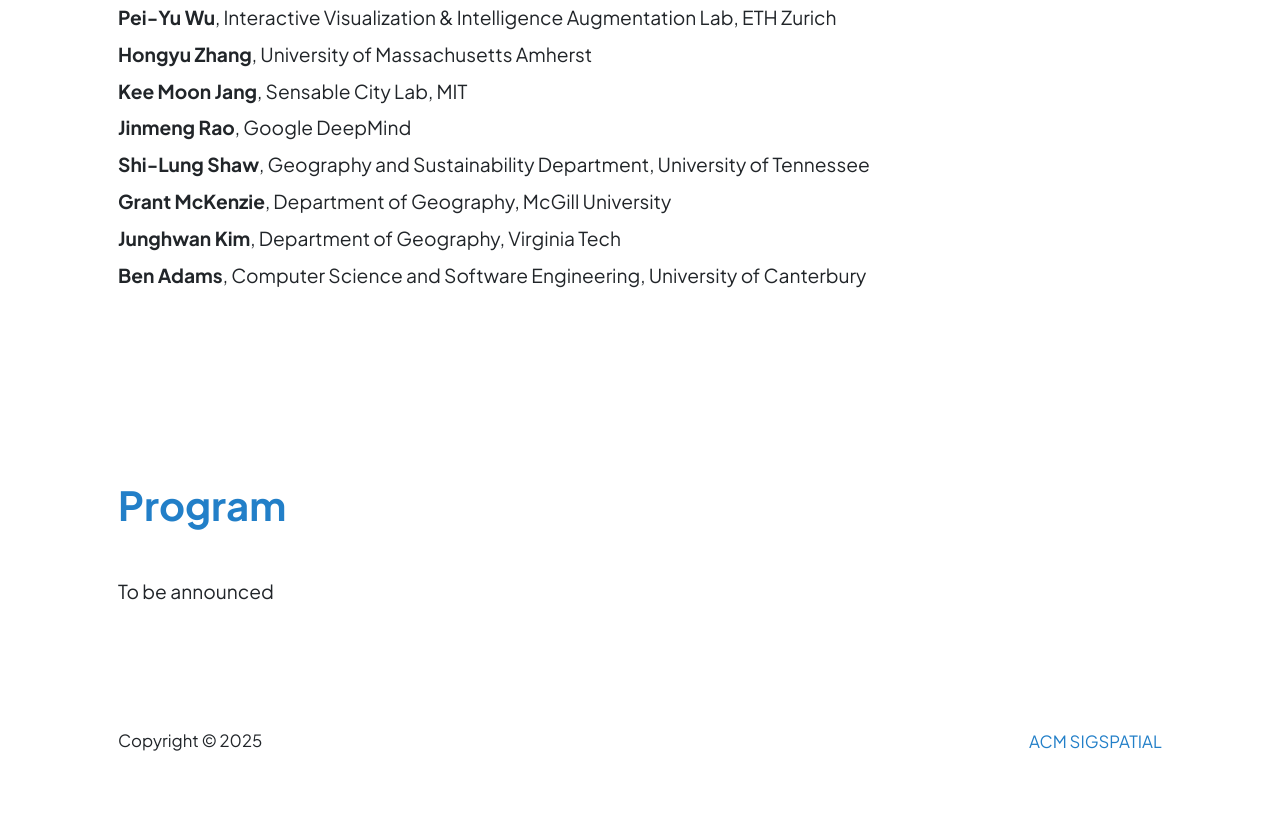
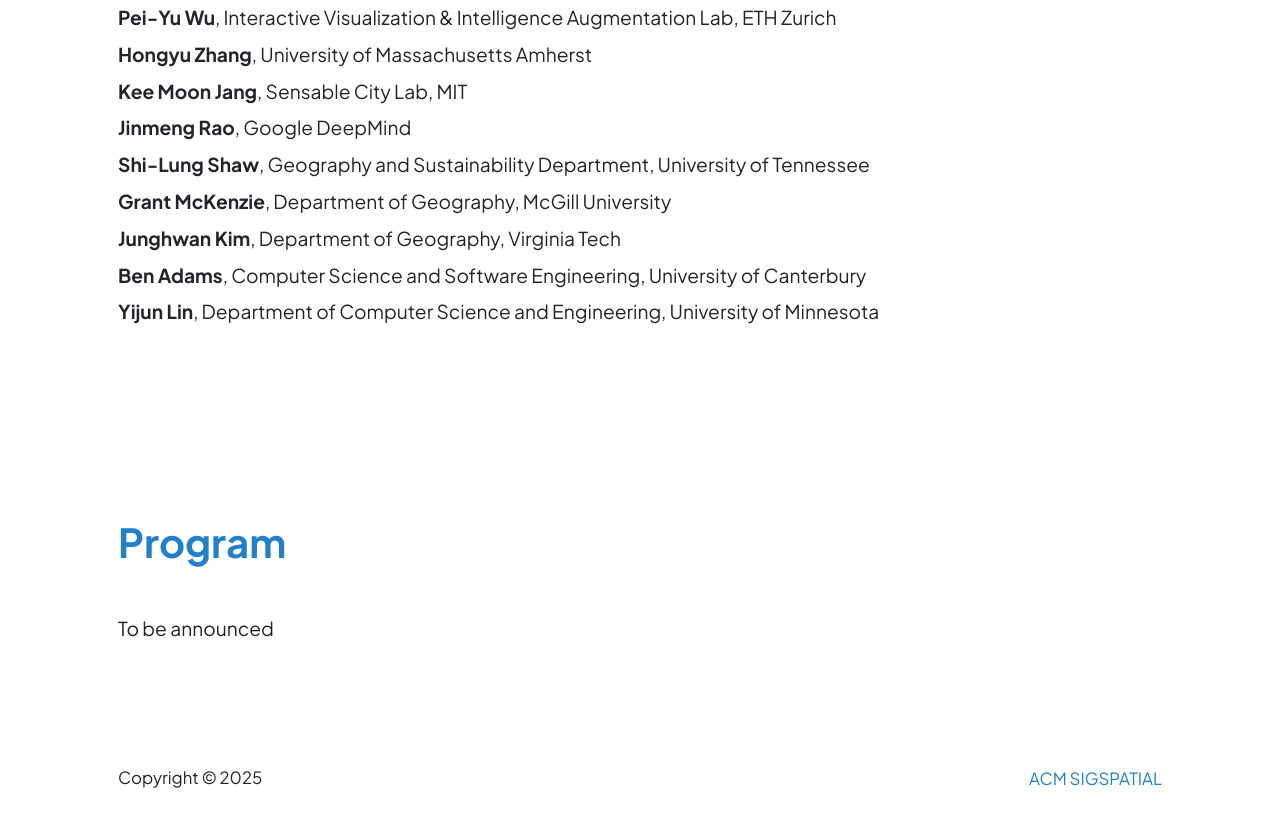
Before and after one commit to geohcc/geohcc.github.io, a plain HTML site: page index.html in a window 1280 px wide. Shown: the part 3062-3878 px from the top of the page. Before the commit the page ends 3841 px from the top, so only its background shows below. Drawn offline with nearby package versions, Linux system fonts and the light colour scheme.

Commit message:
Update index.html

```diff
--- a/index.html
+++ b/index.html
@@ -174,6 +174,7 @@
                     <p class="mb-2"><strong>Grant McKenzie</strong>, Department of Geography, McGill University</p>
                     <p class="mb-2"><strong>Junghwan Kim</strong>, Department of Geography, Virginia Tech</p>
                     <p class="mb-2"><strong>Ben Adams</strong>, Computer Science and Software Engineering, University of Canterbury</p>
+                    <p class="mb-2"><strong>Yijun Lin</strong>, Department of Computer Science and Engineering, University of Minnesota</p>
                 </div>
             </div>
         </section>
```
